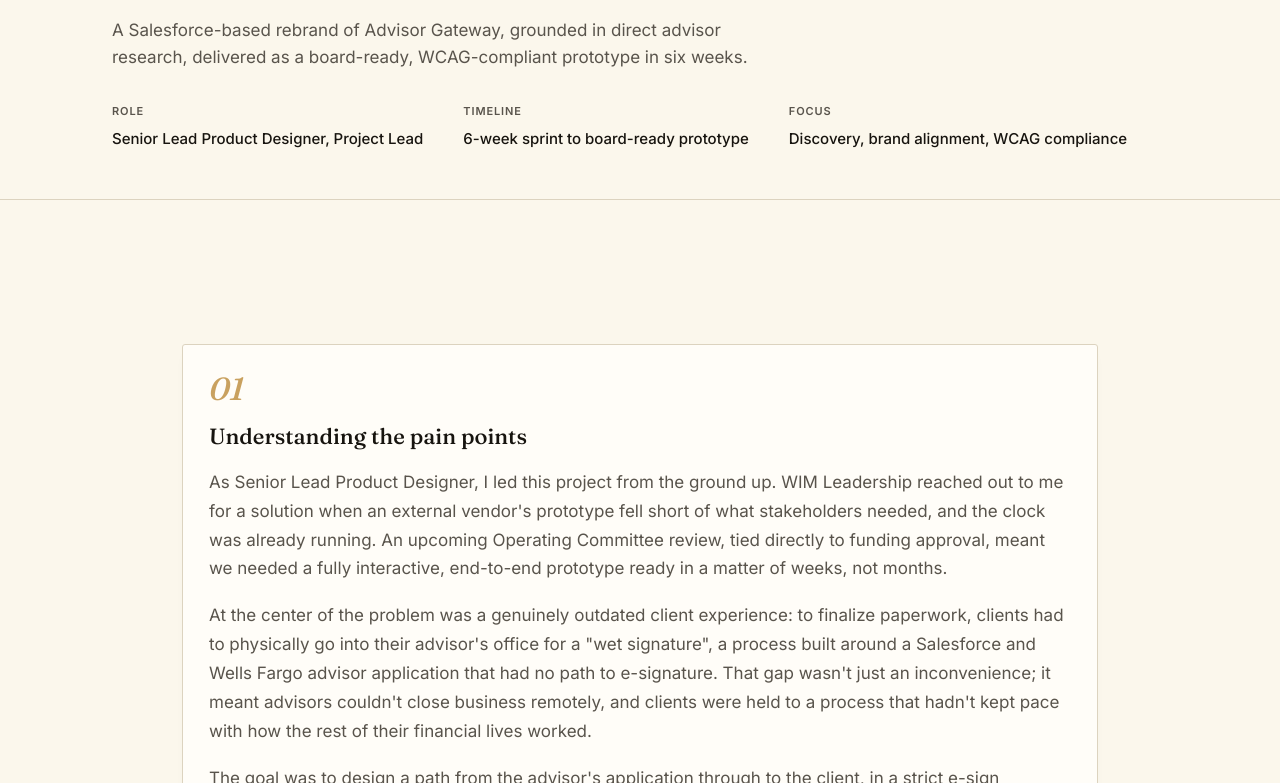
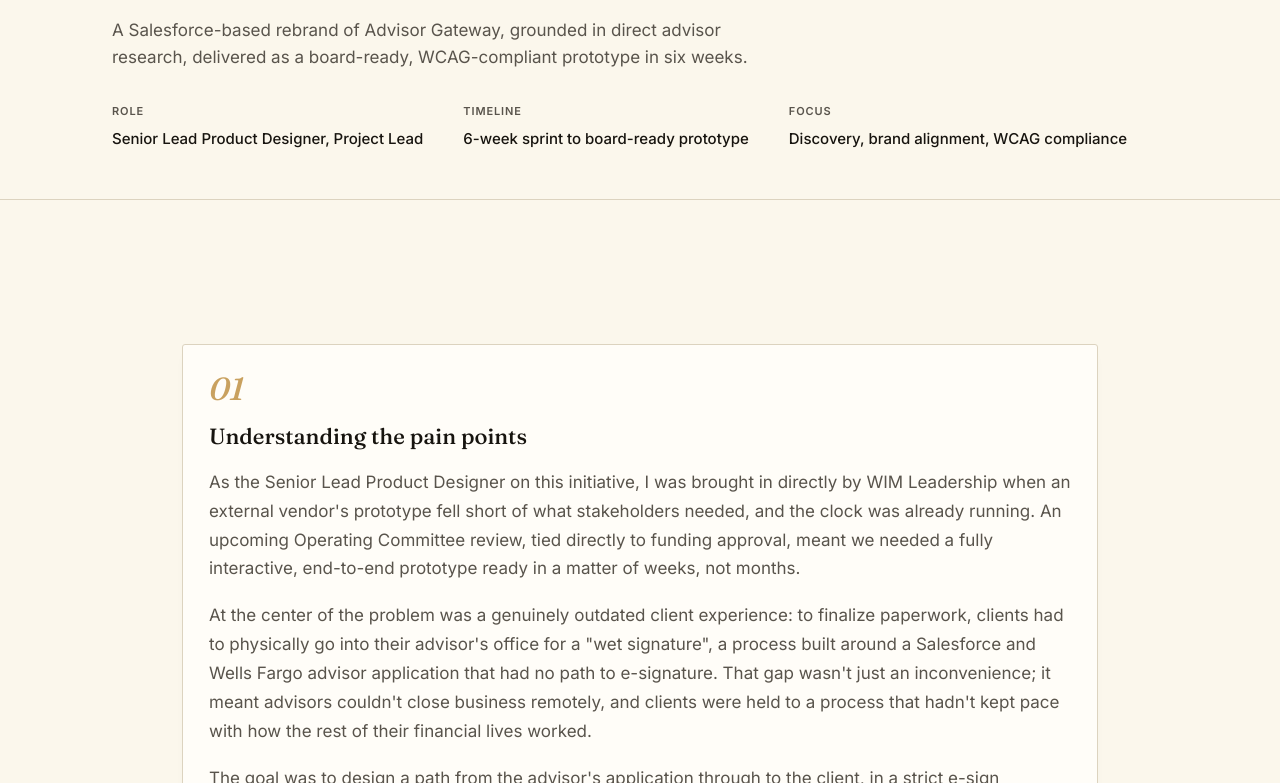
Before and after one commit to melberei/melberei.github.io, a plain HTML site: page onewim.html in a window 1280 px wide. Shown: the part 422-1205 px from the top of the page. Drawn offline with Linux system fonts and the light colour scheme.

Commit message:
Add files via upload

```diff
--- a/onewim.html
+++ b/onewim.html
@@ -47,7 +47,7 @@
         <div class="pb-num">01</div>
         <div class="pb-content">
           <h2>Understanding the pain points</h2>
-          <p>As Senior Lead Product Designer, I led this project from the ground up. WIM Leadership reached out to me for a solution when an external vendor's prototype fell short of what stakeholders needed, and the clock was already running. An upcoming Operating Committee review, tied directly to funding approval, meant we needed a fully interactive, end-to-end prototype ready in a matter of weeks, not months.</p>
+          <p>As the Senior Lead Product Designer on this initiative, I was brought in directly by WIM Leadership when an external vendor's prototype fell short of what stakeholders needed, and the clock was already running. An upcoming Operating Committee review, tied directly to funding approval, meant we needed a fully interactive, end-to-end prototype ready in a matter of weeks, not months.</p>
           <p>At the center of the problem was a genuinely outdated client experience: to finalize paperwork, clients had to physically go into their advisor's office for a "wet signature", a process built around a Salesforce and Wells Fargo advisor application that had no path to e-signature. That gap wasn't just an inconvenience; it meant advisors couldn't close business remotely, and clients were held to a process that hadn't kept pace with how the rest of their financial lives worked.</p>
           <p>The goal was to design a path from the advisor's application through to the client, in a strict e-sign environment, one that met compliance, WCAG accessibility, and Wells Fargo brand standards simultaneously, not as separate hurdles to clear after the fact.</p>
         </div>
```
